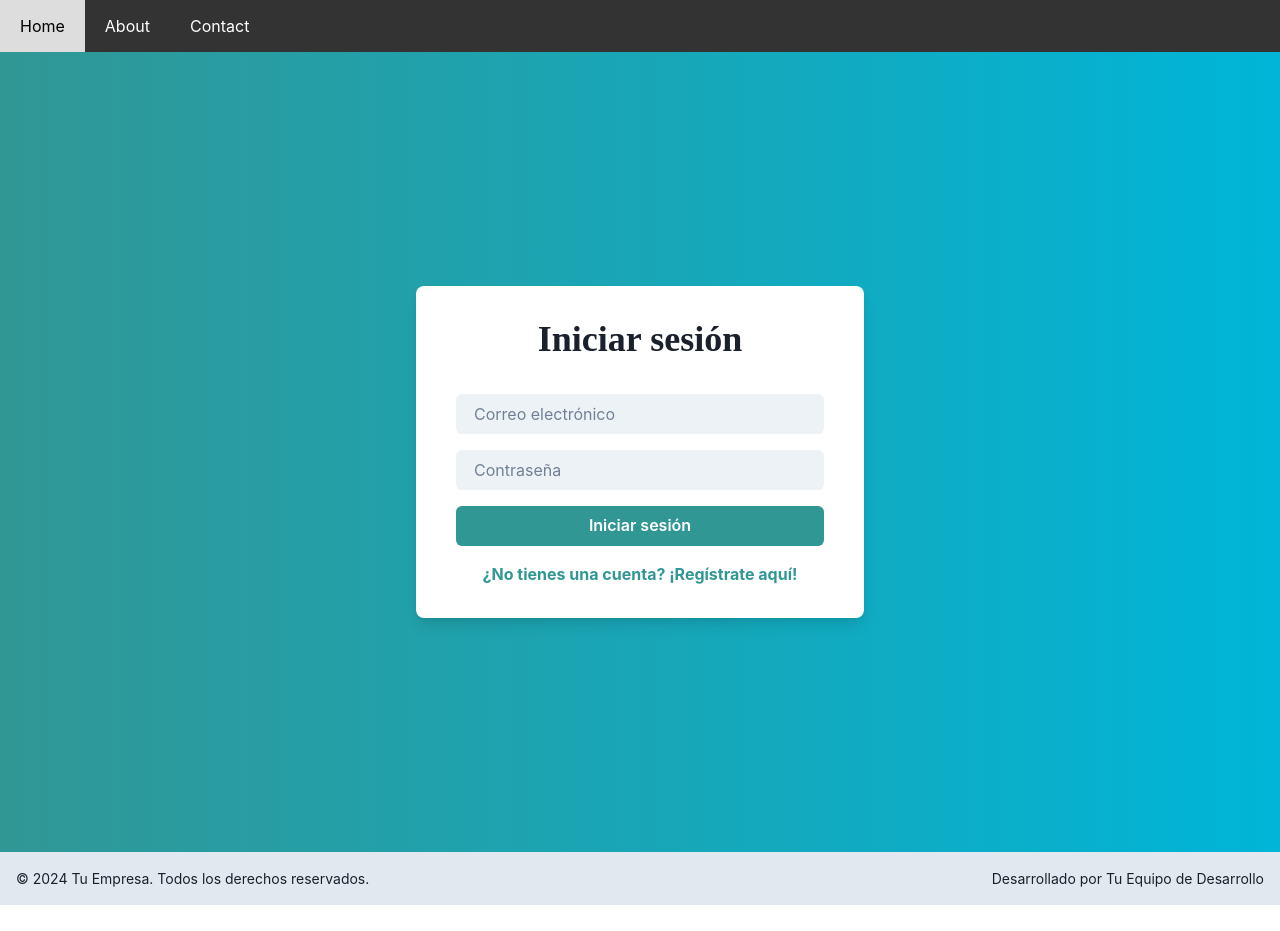
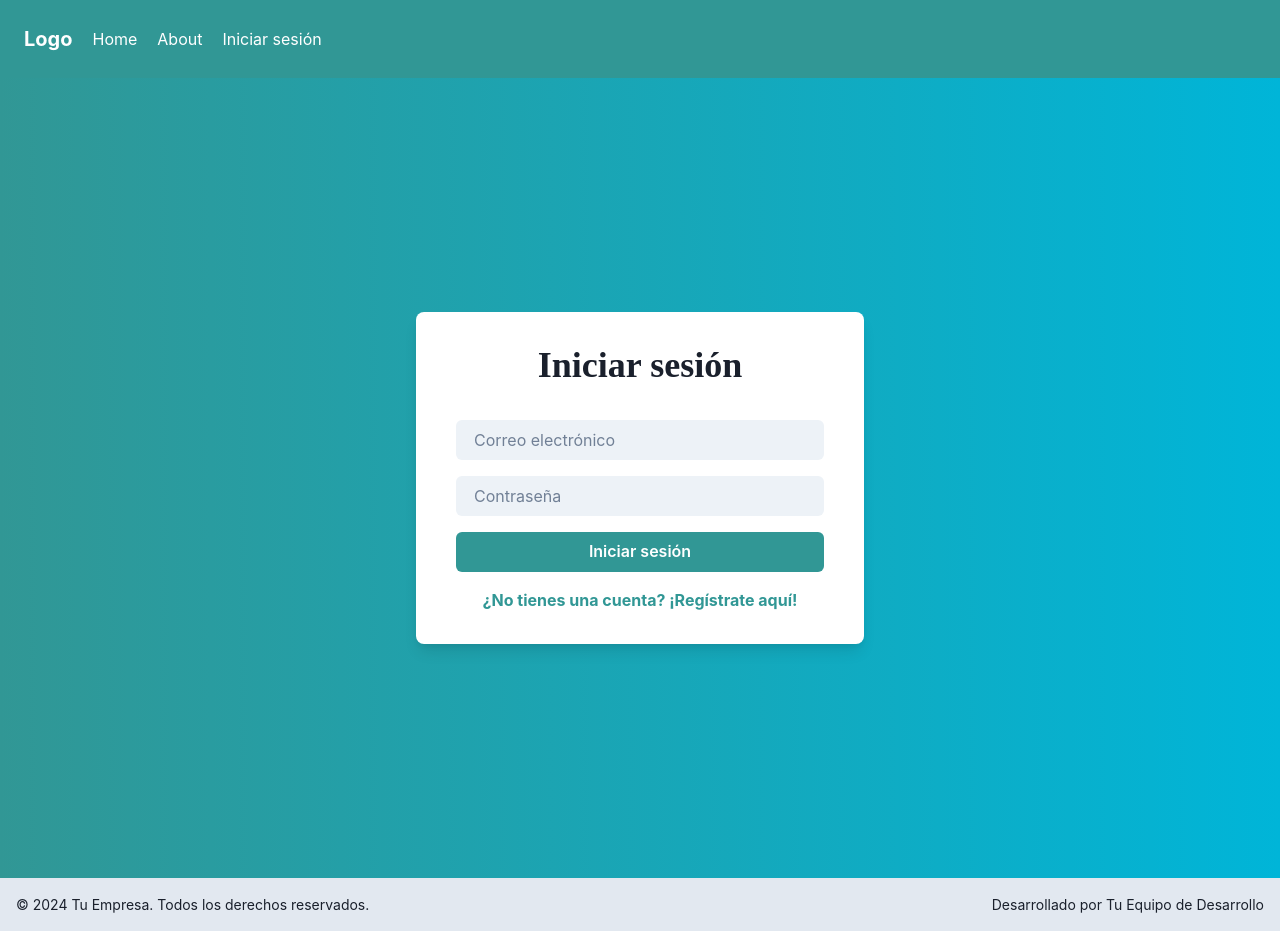
Before and after one commit to Slataniksdevs/ConsultaDAI, a React (Create React App) app in the folder Frontend/consulta_dai/: page / in a window 1280 px wide. Before the commit the page ends 905 px from the top, so only its background shows below. Built offline with nearby package versions, Linux system fonts and the light colour scheme.

Commit message:
intento de avance

```diff
--- a/Frontend/consulta_dai/src/components/Login/login.js
+++ b/Frontend/consulta_dai/src/components/Login/login.js
@@ -19,10 +19,11 @@ function Login() {
       justify="center"
       minHeight="100vh"
       bgGradient="linear(to-r, teal.500, cyan.500)"
-      px="4"
+      px={{ base: '4', md: '20' }} // Ajustar el padding en diferentes tamaños de pantalla
     >
       <Box
         maxW="md"
+        w="full" // Ocupar todo el ancho del contenedor
         bg="white"
         py="8"
         px="10"
--- a/Frontend/consulta_dai/src/components/Navbar/Navbar.js
+++ b/Frontend/consulta_dai/src/components/Navbar/Navbar.js
@@ -1,15 +1,59 @@
 import React from 'react';
-
+import { Box, Flex, Link } from '@chakra-ui/react';
 
 function Navbar() {
   return (
-    <div className="navbar">
-      <ul>
-        <li><a href="#home">Home</a></li>
-        <li><a href="#about">About</a></li>
-        <li><a href="#contact">Contact</a></li>
-      </ul>
-    </div>
+    <Flex
+      as="nav"
+      align="center"
+      justify="space-between"
+      wrap="wrap"
+      padding="1.5rem"
+      bg="teal.500"
+      color="white"
+    >
+      <Flex align="center" mr={5}>
+        <Box fontSize="xl" fontWeight="bold">
+          Logo
+        </Box>
+      </Flex>
+
+      <Box
+        display={{ base: 'block', md: 'none' }}
+        onClick={() => console.log('Toggle menu')} // Aquí puedes implementar la lógica para abrir/cerrar el menú en dispositivos móviles
+      >
+        {/* Icono para mostrar en dispositivos móviles */}
+        <svg
+          fill="white"
+          width="12px"
+          viewBox="0 0 20 20"
+          xmlns="http://www.w3.org/2000/svg"
+        >
+          <title>Menu</title>
+          <path
+            fillRule="evenodd"
+            d="M2 4.75A.75.75 0 0 1 2.75 4h14.5a.75.75 0 0 1 0 1.5H2.75A.75.75 0 0 1 2 4.75zm0 5A.75.75 0 0 1 .75 9h14.5a.75.75 0 0 1 0 1.5H.75A.75.75 0 0 1 2 9.75zm0 5a.75.75 0 0 1 .75-.75h14.5a.75.75 0 0 1 0 1.5H2.75a.75.75 0 0 1-.75-.75z"
+          />
+        </svg>
+      </Box>
+
+      <Box
+        display={{ base: 'none', md: 'flex' }}
+        width={{ base: 'full', md: 'auto' }}
+        alignItems="center"
+        flexGrow={1}
+      >
+        <Link href="#home" mr={5}>
+          Home
+        </Link>
+        <Link href="#about" mr={5}>
+          About
+        </Link>
+        <Link href="#contact" mr={5}>
+          Iniciar sesión
+        </Link>
+      </Box>
+    </Flex>
   );
 }
 
```
Also changed, not shown: 1 other file (tests, documents, lock files or other folders).
